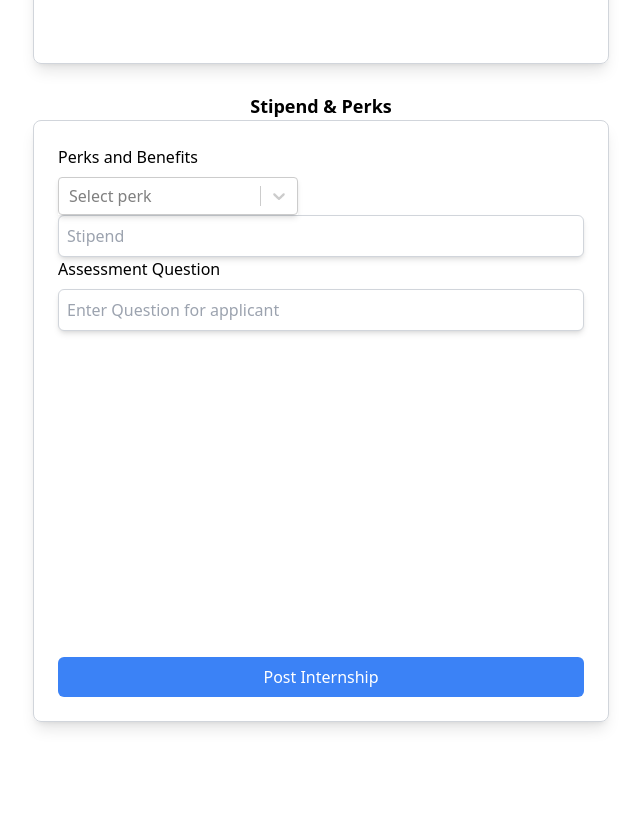
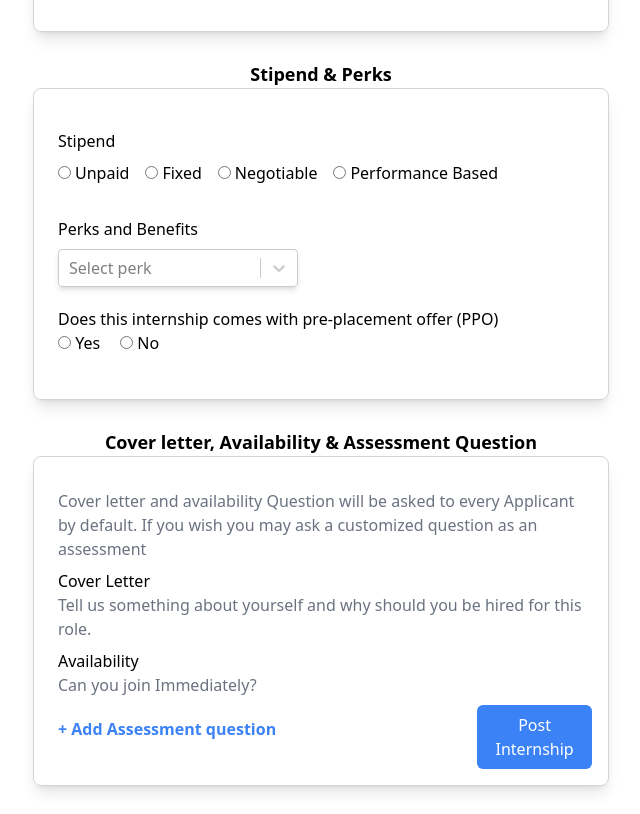
Before and after one commit to ai4sees2connect/livesite, a React (Create React App) app in the folder client/: page /recruiter/posting/1 in a window 1280 px wide. Shown: the part 1240-2054 px from the top of the page, without its empty margins (319-959 px from the left). Before the commit the page ends 1990 px from the top, so only its background shows below. Built offline with nearby package versions, Linux system fonts and the light colour scheme; no server answers.

Commit message:
modified post internship

```diff
--- a/client/src/components/recruiter/RecPosting.jsx
+++ b/client/src/components/recruiter/RecPosting.jsx
@@ -14,7 +14,11 @@ const RecPosting = () => {
     internshipName: '',
     internshipType: '',
     internLocation: '',
-    internshipStartDate: '',
+    internshipStartQues: '',
+    stipendType: '',
+    incentiveDescription: '',
+    currency: '₹',
+    ppoCheck: '',
     numberOfOpenings: '',
     stipend: '',
     duration: '',
@@ -31,6 +35,7 @@ const RecPosting = () => {
   const [formKey, setFormKey] = useState(0);
   const [selectedProfile, setSelectedProfile] = useState(null);
   const [selectedPerks, setSelectedPerks] = useState([]);
+  const [isAssessmentOpen, setIsAssessmentOpen] = useState(false);
   const jobProfiles = [
     "3D Animation",
     "Account Management",
@@ -237,6 +242,47 @@ const RecPosting = () => {
     "Web Development"
   ];
 
+  const statesAndUTs = [
+    { value: 'All Locations', label: 'All Locations' },
+    { value: 'Andhra Pradesh', label: 'Andhra Pradesh' },
+    { value: 'Arunachal Pradesh', label: 'Arunachal Pradesh' },
+    { value: 'Assam', label: 'Assam' },
+    { value: 'Bihar', label: 'Bihar' },
+    { value: 'Chhattisgarh', label: 'Chhattisgarh' },
+    { value: 'Chennai', label: 'Chennai' },
+    { value: 'Goa', label: 'Goa' },
+    { value: 'Gujarat', label: 'Gujarat' },
+    { value: 'Haryana', label: 'Haryana' },
+    { value: 'Himachal Pradesh', label: 'Himachal Pradesh' },
+    { value: 'Jharkhand', label: 'Jharkhand' },
+    { value: 'Karnataka', label: 'Karnataka' },
+    { value: 'Kerala', label: 'Kerala' },
+    { value: 'Madhya Pradesh', label: 'Madhya Pradesh' },
+    { value: 'Maharashtra', label: 'Maharashtra' },
+    { value: 'Manipur', label: 'Manipur' },
+    { value: 'Meghalaya', label: 'Meghalaya' },
+    { value: 'Mizoram', label: 'Mizoram' },
+    { value: 'Nagaland', label: 'Nagaland' },
+    { value: 'Odisha', label: 'Odisha' },
+    { value: 'Punjab', label: 'Punjab' },
+    { value: 'Rajasthan', label: 'Rajasthan' },
+    { value: 'Sikkim', label: 'Sikkim' },
+    { value: 'Tamil Nadu', label: 'Tamil Nadu' },
+    { value: 'Telangana', label: 'Telangana' },
+    { value: 'Tripura', label: 'Tripura' },
+    { value: 'Uttar Pradesh', label: 'Uttar Pradesh' },
+    { value: 'Uttarakhand', label: 'Uttarakhand' },
+    { value: 'West Bengal', label: 'West Bengal' },
+    { value: 'Andaman and Nicobar Islands', label: 'Andaman and Nicobar Islands' },
+    { value: 'Chandigarh', label: 'Chandigarh' },
+    { value: 'Dadra and Nagar Haveli and Daman and Diu', label: 'Dadra and Nagar Haveli and Daman and Diu' },
+    { value: 'Lakshadweep', label: 'Lakshadweep' },
+    { value: 'Delhi', label: 'Delhi' },
+    { value: 'Puducherry', label: 'Puducherry' },
+    { value: 'Jammu and Kashmir', label: 'Jammu and Kashmir' },
+    { value: 'Ladakh', label: 'Ladakh' }
+  ];
+
   const perks = ["Letter of recommendation", "Flexible work hours", "Certificate", "Informal dress code", "5 days a week", "Free snacks & beverages", "Job offer"];
 
 
@@ -275,20 +321,11 @@ const RecPosting = () => {
     });
   };
 
-  const handleAssessmentChange = (value) => {
-    setFormData({
-      ...formData,
-      assessment: value,
-    });
-    console.log(formData.assessment);
-  }
 
   const handleSkillsChange = (selectedOptions) => {
     setSelectedSkills(selectedOptions);
     console.log('This is a skill set', selectedOptions);
   };
-
-
 
   const handleSubmit = async (e) => {
     e.preventDefault();
@@ -301,20 +338,27 @@ const RecPosting = () => {
 
     const postData = {
       internshipName: formData.internshipName,
+      skills: skillSet,
       internshipType: formData.internshipType,
       internLocation: formData.internLocation,
+      internshipStartQues: formData.internshipStartQues,
       numberOfOpenings: formData.numberOfOpenings,
+      duration: formData.duration,
       jobProfile: selectedProfile.value,
+      description: formData.description,
+      stipendType: formData.stipendType,
       stipend: formData.stipend,
-      duration: formData.duration,
-      description: formData.description,
+      currency: formData.currency,
+      incentiveDescription: formData.incentiveDescription,
+      perks: perksSet,
+      ppoCheck: formData.ppoCheck,
       assessment: formData.assessment,
-      skills: skillSet,
-      perks: perksSet,
+
+
 
     }
     console.log(postData);
-    if (!postData.internshipName || !postData.internshipType || !postData.assessment || postData.perks.length == 0 || !postData.stipend || !postData.jobProfile || !postData.duration || !postData.numberOfOpenings || !postData.description || postData.skills.length == 0) {
+    if (!postData.internshipName || !postData.internshipType || !postData.internshipStartQues || !postData.stipendType || !postData.ppoCheck || !postData.assessment || postData.perks.length == 0 || !postData.jobProfile || !postData.duration || !postData.numberOfOpenings || !postData.description || postData.skills.length == 0) {
       toast.error('Please enter all fields');
       return;
     }
@@ -322,9 +366,14 @@ const RecPosting = () => {
     if (postData.internshipType === 'Remote') {
       // setFormData({...formData,internshipType: 'Work from Home'})
       postData.internshipType = 'Work from Home';
+      postData.internLocation = '';
     }
     else if (postData.internshipType === 'Office') {
       postData.internshipType = 'Work from Office';
+    }
+
+    else if (postData.internshipType === 'Hybrid') {
+      postData.internshipType = 'Hybrid';
     }
 
     console.log('sending this data', postData)
@@ -335,22 +384,22 @@ const RecPosting = () => {
       if (response.data.success) {
         toast.success('Internship posted successfully');
         console.log('Response:', response.data);
-        setFormData({
-          internshipName: '',
-          internshipType: '',
-          internLocation: '', // Reset internLocation
-          numberOfOpenings: '',
-          stipend: '',
-          duration: '',
-          description: '',
-          assessment: '',
-          skills: [],
-        });
-        // setSkill('');
-        setSelectedProfile(null);
-        setSelectedPerks([]);
-        setFormKey(formKey + 1);
-        console.log(formData);
+        // setFormData({
+        //   internshipName: '',
+        //   internshipType: '',
+        //   internLocation: '', // Reset internLocation
+        //   numberOfOpenings: '',
+        //   stipend: '',
+        //   duration: '',
+        //   description: '',
+        //   assessment: '',
+        //   skills: [],
+        // });
+        // // setSkill('');
+        // setSelectedProfile(null);
+        // setSelectedPerks([]);
+        // setFormKey(formKey + 1);
+        // console.log(formData);
         return;
       }
       else {
@@ -368,24 +417,28 @@ const RecPosting = () => {
       console.error('There was an error posting the internship:', error);
     }
   };
-  console.log(selectedProfile)
-  console.log(selectedPerks);
+  // console.log(selectedProfile)
+  // console.log(selectedPerks);
+  console.log('this is assessment question', formData.assessment);
+  console.log('this is my location',formData.internLocation);
+  console.log('this is my currency',formData.currency);
 
   return (
     <div>
       <h2 className="text-4xl font-semibold mb-6 text-center mt-24">Post Internship</h2>
       <div className="flex flex-col">
 
-        <div className='border border-gray-300 mt-20 w-[45%] mx-auto  p-6 rounded-lg shadow-lg mb-7 '>
+        <p className='text-center text-lg font-semibold mt-5'>Internship Details</p>
+        <div className='border border-gray-300 w-[45%] mx-auto  p-6 rounded-lg shadow-lg mb-7 '>
           <div className="flex flex-col my-5">
             {/* <label className="mb-2 font-medium">Internship Name:</label> */}
-            <label >Internship Title</label>
+            <label className='font-medium'>Internship Title</label>
             <input
               type="text"
               name="internshipName"
               value={formData.internshipName}
               onChange={handleChange}
-              className="p-2 border shadow-md border-gray-300 rounded-md"
+              className="p-2 border text-gray-600 shadow-md border-gray-300 rounded-md"
               placeholder='e.g Angular Development'
             />
 
@@ -406,8 +459,8 @@ const RecPosting = () => {
           </div>
 
           <div className="p-2 my-5">
-            <p className='my-2'>Internship Type</p>
-            <label className=''>
+            <p className='my-2 font-medium'>Internship Type</p>
+            <label >
               <input
                 type="radio"
                 name="internshipType"
@@ -416,23 +469,23 @@ const RecPosting = () => {
                 onChange={handleChange}
                 className='w-4 h-4 mr-1'
               />
-              <span className=''>Hybrid</span>
+              <span className='text-gray-600'>Hybrid</span>
             </label>
 
 
-            <label className="ml-4">
+            <label className="ml-4 text-gray-600">
               <input
                 type="radio"
                 name="internshipType"
                 value="Remote"
                 checked={formData.internshipType === "Remote"}
                 onChange={handleChange}
-                className='w-4 h-4 mr-1'
+                className='w-4 h-4 mr-1 '
               />
               Remote
             </label>
 
-            <label className="ml-4 ">
+            <label className="ml-4 text-gray-600">
               <input
                 type="radio"
                 name="internshipType"
@@ -447,25 +500,35 @@ const RecPosting = () => {
 
           {
             (formData.internshipType === 'Office' || formData.internshipType === 'Hybrid') && <div className='flex flex-col my-5'>
-              <input type="text"
+              {/* <input type="text"
                 name="internLocation"
                 value={formData.internLocation}
                 onChange={handleChange}
                 className='p-2 border border-gray-300 rounded-md shadow-md'
-                placeholder='Enter Location e.g Delhi or Mumbai' />
+                placeholder='Enter Location e.g Delhi or Mumbai' /> */}
+
+              <Select
+                options={statesAndUTs}
+                values={formData.internLocation}
+                onChange={(value)=>setFormData({...formData,internLocation:value.value})}
+                placeholder="Select a location"
+                searchable={true}
+                className='w-full shadow-md'
+
+              />
 
             </div>
           }
 
           <div className='flex flex-col my-5 space-y-3'>
-            <p>Internship Start date</p>
+            <p className='font-medium'>Internship Start date</p>
             <div className='flex space-x-16 text-gray-600'>
               <label className='ml-4 flex items-center'>
                 <input
                   type="radio"
-                  name="internshipStartDate"
+                  name="internshipStartQues"
                   value="Immediately"
-                  checked={formData.internshipStartDate === "Immediately"}
+                  checked={formData.internshipStartQues === "Immediately"}
                   onChange={handleChange}
                   className='w-4 h-4 mr-1'
                 />
@@ -475,9 +538,9 @@ const RecPosting = () => {
               <label className='ml-4 flex items-center'>
                 <input
                   type="radio"
-                  name="internshipStartDate"
+                  name="internshipStartQues"
                   value="Later"
-                  checked={formData.internshipStartDate === "Later"}
+                  checked={formData.internshipStartQues === "Later"}
                   onChange={handleChange}
                   className='w-4 h-4 mr-1'
                 />
@@ -487,7 +550,7 @@ const RecPosting = () => {
           </div>
 
           <div className="flex flex-col my-5">
-            <label className="mb-2">No of Openings</label>
+            <label className="mb-2 font-medium">No of Openings</label>
             <input
               type="number"
               name="numberOfOpenings"
@@ -500,7 +563,7 @@ const RecPosting = () => {
           </div>
 
           <div className="flex flex-col my-5">
-            <label className='mb-2'>Internship Duration (in months)</label>
+            <label className='mb-2 font-medium'>Internship Duration (in months)</label>
             <input
               type="number"
               name="duration"
@@ -512,7 +575,7 @@ const RecPosting = () => {
           </div>
 
           <div className="flex flex-col my-5">
-            <p className='my-2'>Type of internship</p>
+            <p className='my-2 font-medium'>Type of internship</p>
             <Select
               value={selectedProfile}
               onChange={(values) => setSelectedProfile(values)}
@@ -543,7 +606,109 @@ const RecPosting = () => {
 
         <p className='text-center text-lg font-semibold'>Stipend & Perks</p>
         <div className='border border-gray-300 w-[45%] mx-auto p-6 rounded-lg shadow-lg mb-7 '>
-          <div className="flex flex-col">
+
+          <div className="flex flex-col my-4">
+            <label className='mb-2 font-medium'>Stipend</label>
+            <div className="mb-4">
+
+
+              <input
+                type="radio"
+                name="stipendType"
+                value="unpaid"
+                checked={formData.stipendType === "unpaid"}
+                onChange={handleChange}
+                className="mr-1"
+              />
+              <label className="mr-4">
+                Unpaid
+              </label>
+
+
+              <label className="mr-4">
+                <input
+                  type="radio"
+                  name="stipendType"
+                  value="fixed"
+                  checked={formData.stipendType === "fixed"}
+                  onChange={handleChange}
+                  className="mr-1"
+                />
+                Fixed
+              </label>
+              <label className="mr-4">
+                <input
+                  type="radio"
+                  name="stipendType"
+                  value="negotiable"
+                  checked={formData.stipendType === "negotiable"}
+                  onChange={handleChange}
+                  className="mr-1"
+                />
+                Negotiable
+              </label>
+              <label>
+                <input
+                  type="radio"
+                  name="stipendType"
+                  value="performance-based"
+                  checked={formData.stipendType === "performance-based"}
+                  onChange={handleChange}
+                  className="mr-1"
+                />
+                Performance Based
+              </label>
+            </div>
+
+            {/* Conditionally render Stipend Input based on selected type */}
+            {(formData.stipendType === "fixed" || formData.stipendType === "negotiable" || formData.stipendType === "performance-based") && (
+              <div className="flex items-center mb-4">
+                {/* Currency Selector */}
+                <select
+                  name="currency"
+                  value={formData.currency}
+                  onChange={handleChange}
+                  className="p-1 border border-gray-300 rounded-md shadow-md mr-2"
+                >
+                  <option value="₹">₹ (INR)</option>
+                  <option value="$">$ (USD)</option>
+                  <option value="€">€ (EUR)</option>
+                  <option value="£">£ (GBP)</option>
+                  <option value="¥">¥ (JPY)</option>
+
+                </select>
+
+                {/* Stipend Amount Input */}
+                <input
+                  type="number"
+                  name="stipend"
+                  value={formData.stipend}
+                  onChange={handleChange}
+                  className="p-1 border w-28 border-gray-300 rounded-md shadow-md"
+                  placeholder="e.g 4000"
+                  required
+                /> /month
+              </div>
+            )}
+
+
+            {/* Conditionally render Incentive Description for Performance Based */}
+            {formData.stipendType === "performance-based" && (
+              <div className='flex flex-col my-4'>
+                <label className='font-medium'>Describe your incentive criteria</label>
+              <textarea
+                name="incentiveDescription"
+                value={formData.incentiveDescription}
+                onChange={handleChange}
+                className="p-2 border border-gray-300 rounded-md shadow-md"
+                placeholder="Describe the performance-based incentive"
+              />
+              </div>
+            )}
+          </div>
+
+
+          <div className="flex flex-col mt-4 mb-2">
             <label className="mb-2 font-medium">Perks and Benefits</label>
             <div className="flex items-center">
               <Select
@@ -560,19 +725,51 @@ const RecPosting = () => {
             </div>
           </div>
 
-          <div className="flex flex-col">
-            {/* <label className="mb-2 font-medium">Stipend</label> */}
+          <div className='my-5'>
+            <p>Does this internship comes with pre-placement offer (PPO)</p>
             <input
-              type="number"
-              name="stipend"
-              value={formData.stipend}
+              type="radio"
+              name="ppoCheck"
+              value="yes"
+              checked={formData.ppoCheck === "yes"}
               onChange={handleChange}
-              className="p-2 border border-gray-300 rounded-md shadow-md"
-              placeholder='Stipend'
-            />
+              className="" /> <label className='mr-5'>Yes</label>
+
+            <input
+              type="radio"
+              name="ppoCheck"
+              value="no"
+              checked={formData.ppoCheck === "no"}
+              onChange={handleChange}
+              className="" /> <label>No</label>
           </div>
 
-          <div className="flex flex-col   h-[400px]">
+        </div>
+
+        <p className='text-center text-lg font-semibold'>Cover letter, Availability & Assessment Question</p>
+        <div className='border relative border-gray-300 w-[45%] mx-auto p-6 rounded-lg shadow-lg mb-7' >
+          <p className='text-gray-500 my-2'>Cover letter and availability Question will be asked to every Applicant by default. If you wish you may ask a customized question as an assessment</p>
+          <div className='my-2'>
+            <p>Cover Letter</p>
+            <p className='text-gray-500 '>Tell us something about yourself and why should you be hired for this role.</p>
+          </div>
+
+          <div className='my-2'>
+            <p>Availability</p>
+            <p className='text-gray-500 '>Can you join Immediately?</p>
+          </div>
+
+          <div className='my-5'>
+            {!isAssessmentOpen ? <button className='text-blue-500 font-semibold' onClick={() => setIsAssessmentOpen(true)}>+ Add Assessment question</button> : <button onClick={() => {
+              setIsAssessmentOpen(false); setFormData({
+                ...formData,
+                assessment: ''
+              });
+            }} className='text-red-500 font-semibold'>- Remove Assessment</button>}
+          </div>
+
+          {isAssessmentOpen &&
+            <div className="flex flex-col h-[200px]">
               <label className="mb-2 font-medium">Assessment Question</label>
               <input
                 type="text"
@@ -584,9 +781,11 @@ const RecPosting = () => {
               />
 
             </div>
+          }
+
           <button
             onClick={handleSubmit}
-          className="w-full bg-blue-500 text-white py-2 rounded-md hover:bg-blue-600 transition-colors"
+            className="w-[20%] absolute bottom-4 right-4 bg-blue-500 text-white py-2 rounded-md hover:bg-blue-600 transition-colors"
           >
             Post Internship
           </button>
```
Also changed, not shown: 2 other files (tests, documents, lock files or other folders). Lines whose indentation alone changed are shown as unchanged.
